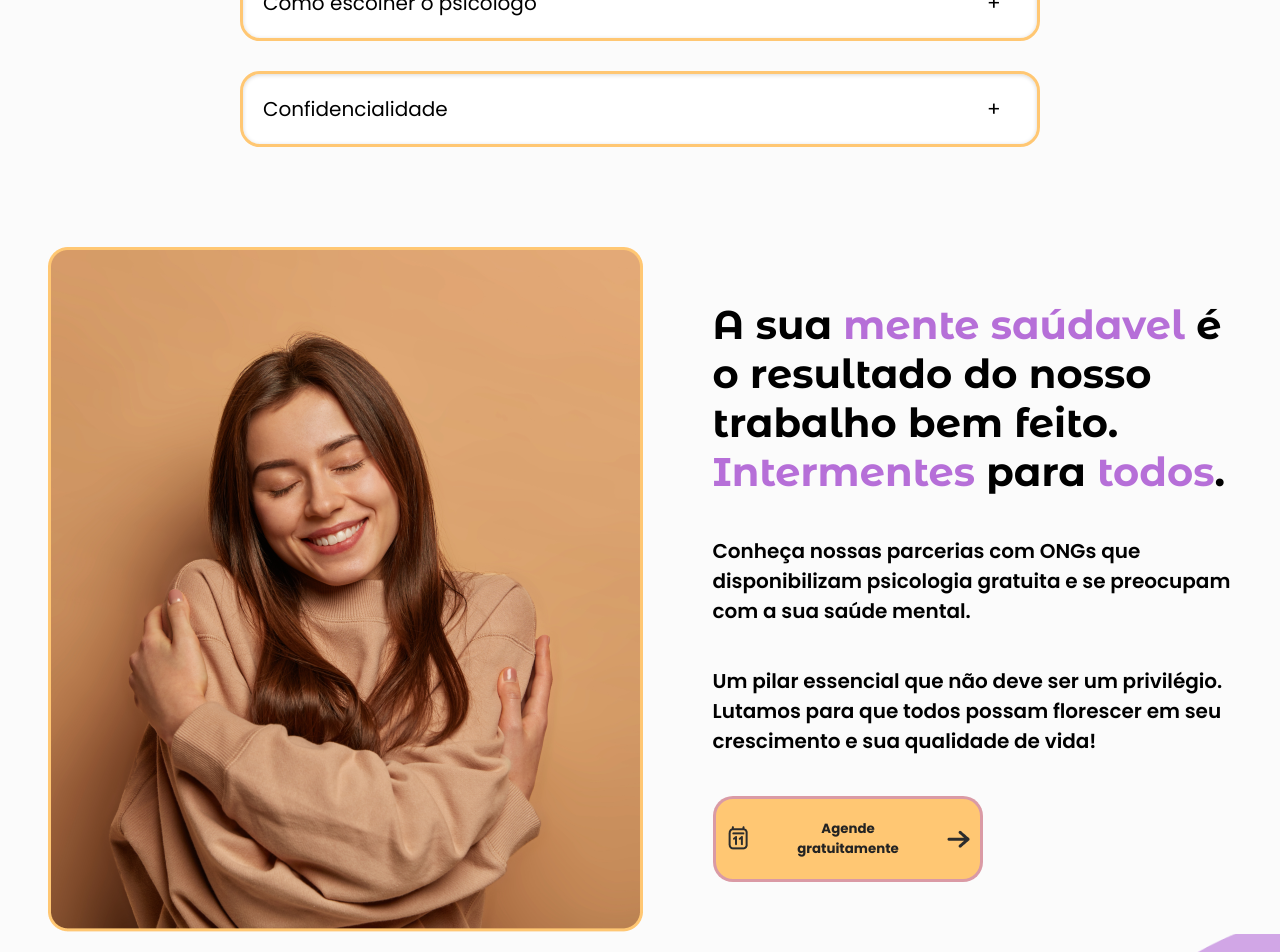
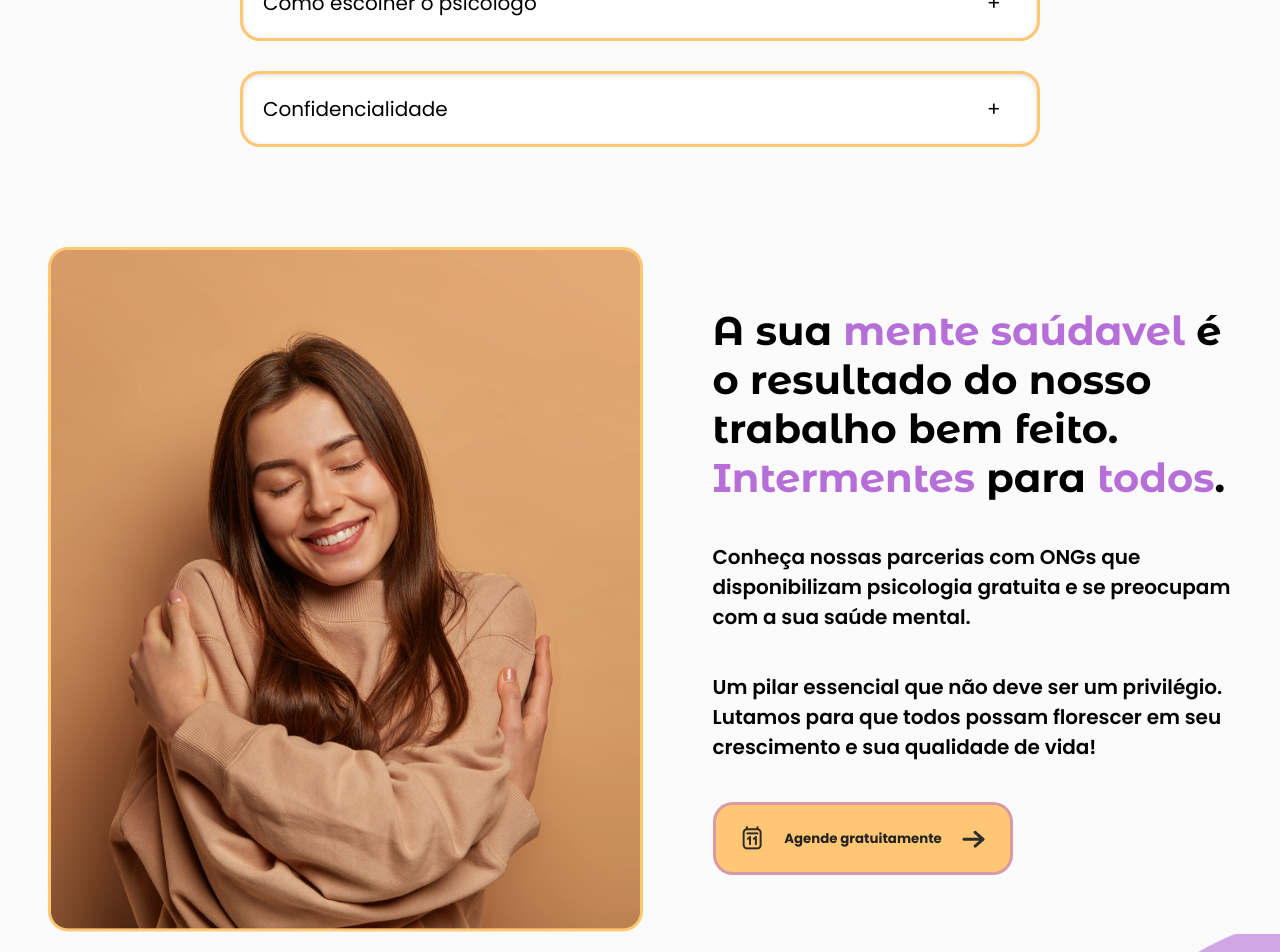
Before and after one commit to Leonardo-Marcilino/Intermentes, a React (Vite) app in the folder Front_end/: page / in a window 1280 px wide. Shown: the part 2500-3452 px from the top of the page. Built offline with nearby package versions, Linux system fonts and the light colour scheme.

Commit message:
Correção de alinhamento da page beneficiarios

```diff
--- a/Front_end/src/assets/Pages/Beneficiario/Beneficiario.css
+++ b/Front_end/src/assets/Pages/Beneficiario/Beneficiario.css
@@ -2,6 +2,7 @@
     width: 100%;
     max-width: var(--Max-window-width);
     height: auto;
+    margin: 0 auto;
 
     display: flex;
     flex-direction: column;
@@ -138,5 +139,5 @@
     gap: 7rem;
 }
 .Gratuidade .BtnAgendarConsulta{
-    width: 27rem;
+    width: 30rem;
 }
```
